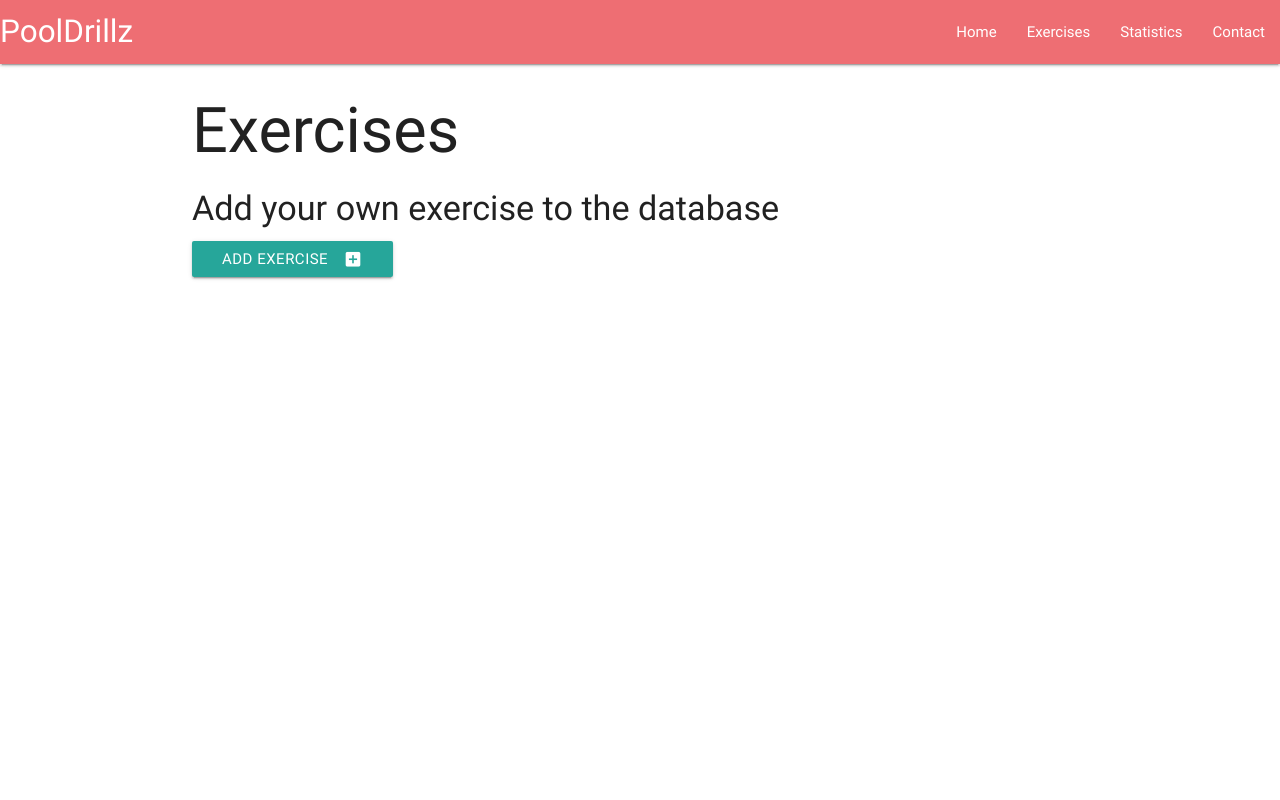
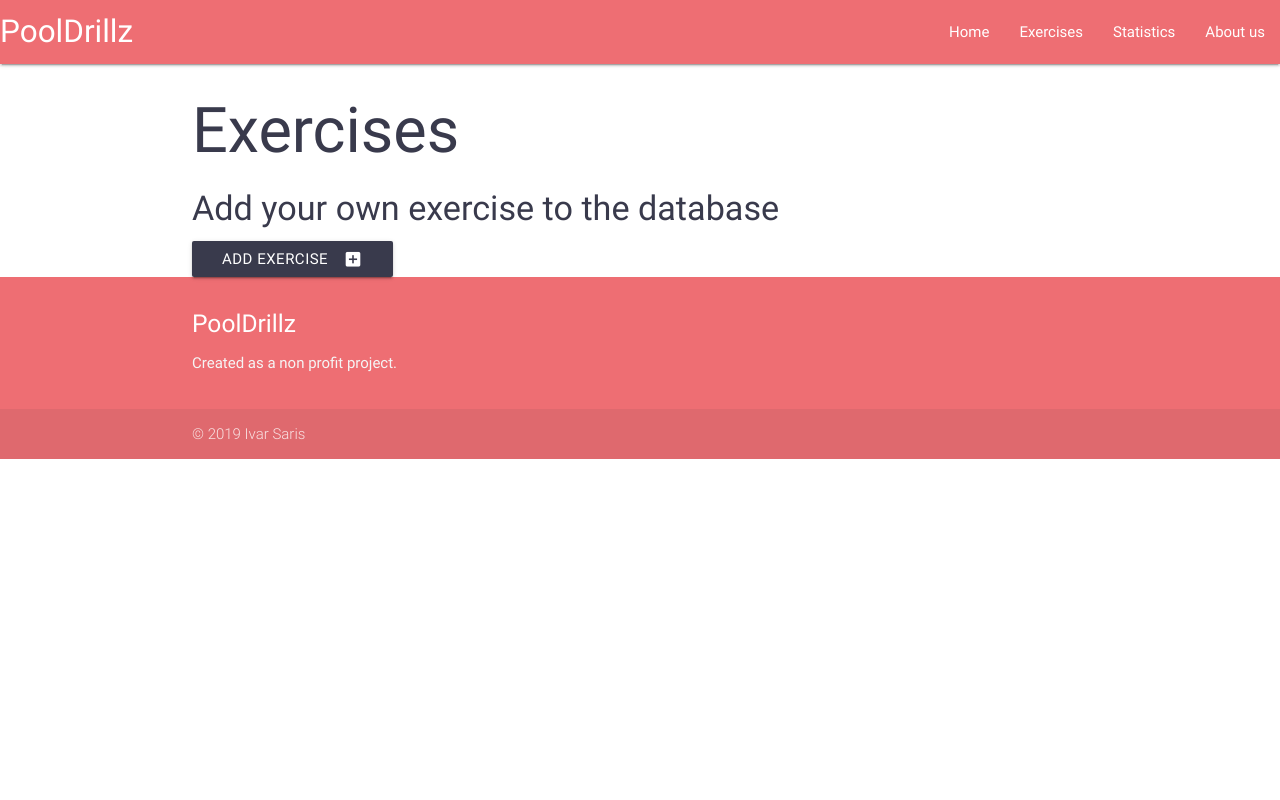
Before and after one commit to ivarsaris/PoolDrillz-MS2, a Flask app: page /exercises in a window 1280 px wide. Run offline with Flask 2, Linux system fonts and the light colour scheme; data that the repository does not hold is empty; some libraries are stand-ins or nearby versions.

Commit message:
added footer to base

```diff
--- a/.theia/app.py
+++ b/.theia/app.py
@@ -19,10 +19,10 @@ mongo = PyMongo(app)
 def index():
     return render_template('index.html')
 
-# open contact.html
-@app.route('/contact')
-def contact():
-    return render_template('contact.html')
+# open about.html
+@app.route('/about')
+def about():
+    return render_template('about.html')
 
 # add.html
 
--- a/.theia/static/css/style.css
+++ b/.theia/static/css/style.css
@@ -1,3 +1,27 @@
+
+body {
+    display: flex;
+    min-height: 100vh;
+    flex-direction: column;
+    color: #393a4c;
+}
+
+main {
+    flex: 1 0 auto;
+}
+
+.navbar_fixed {
+    background-color: #0875c3;
+}
+
+.btn {
+    background-color: #0875c3;
+}
+
+.btn-add {
+    background-color: #393a4c;
+}
+
 .statistics {
     text-align: center;
 }
--- a/.theia/templates/base.html
+++ b/.theia/templates/base.html
@@ -7,7 +7,7 @@
 	<!--Import materialize.css-->
 	<link rel="stylesheet" href="https://cdnjs.cloudflare.com/ajax/libs/materialize/0.100.2/css/materialize.min.css">
 	<!-- own css -->
-	<link rel="stylesheet" href="{{url_for('static', filename='css/style.css')}}" type="text/css"/>
+	<link rel="stylesheet" href="{{url_for('static', filename='css/style.css')}}" type="text/css" />
 	<!--Let browser know website is optimized for mobile-->
 	<meta name="viewport" content="width=device-width, initial-scale=1.0" />
 </head>
@@ -21,7 +21,7 @@
 					<li><a href={{ url_for('index') }}>Home</a></li>
 					<li><a href={{ url_for('exercises') }}>Exercises</a></li>
 					<li><a href={{ url_for('stats') }}>Statistics</a></li>
-					<li><a href={{ url_for('contact') }}>Contact</a></li>
+					<li><a href={{ url_for('about') }}>About us</a></li>
 				</ul>
 			</div>
 		</nav>
@@ -31,6 +31,21 @@
 		{% block content %}
 		{% endblock %}
 	</div>
+	<footer class="page-footer">
+		<div class="container">
+			<div class="row">
+				<div class="col l6 s12">
+					<h5 class="white-text">PoolDrillz</h5>
+					<p class="grey-text text-lighten-4">Created as a non profit project.</p>
+				</div>
+			</div>
+		</div>
+		<div class="footer-copyright">
+			<div class="container">
+				© 2019 Ivar Saris
+			</div>
+		</div>
+	</footer>
 
 	<!--JavaScript-->
 	<script type="text/javascript" src="js/materialize.min.js"></script>
--- a/.theia/templates/contact.html
+++ /dev/null
@@ -1,4 +0,0 @@
-{% extends 'base.html' %}
-{% block content %}
-    <h1>Contact</h1>
-{% endblock %}
--- a/.theia/templates/exercises.html
+++ b/.theia/templates/exercises.html
@@ -4,7 +4,7 @@
 <h1>Exercises</h1>
 
 <h4>Add your own exercise to the database</h4>
-<a href={{ url_for('add') }} class="waves-effect waves-light btn">Add exercise<i class="material-icons right">add_box</i></button></a>
+<a href={{ url_for('add') }} class="waves-effect waves-light btn btn-add">Add exercise<i class="material-icons right">add_box</i></button></a>
 
 {% for exercise in exercises %}
 <div class="col s12 col m6">
```
